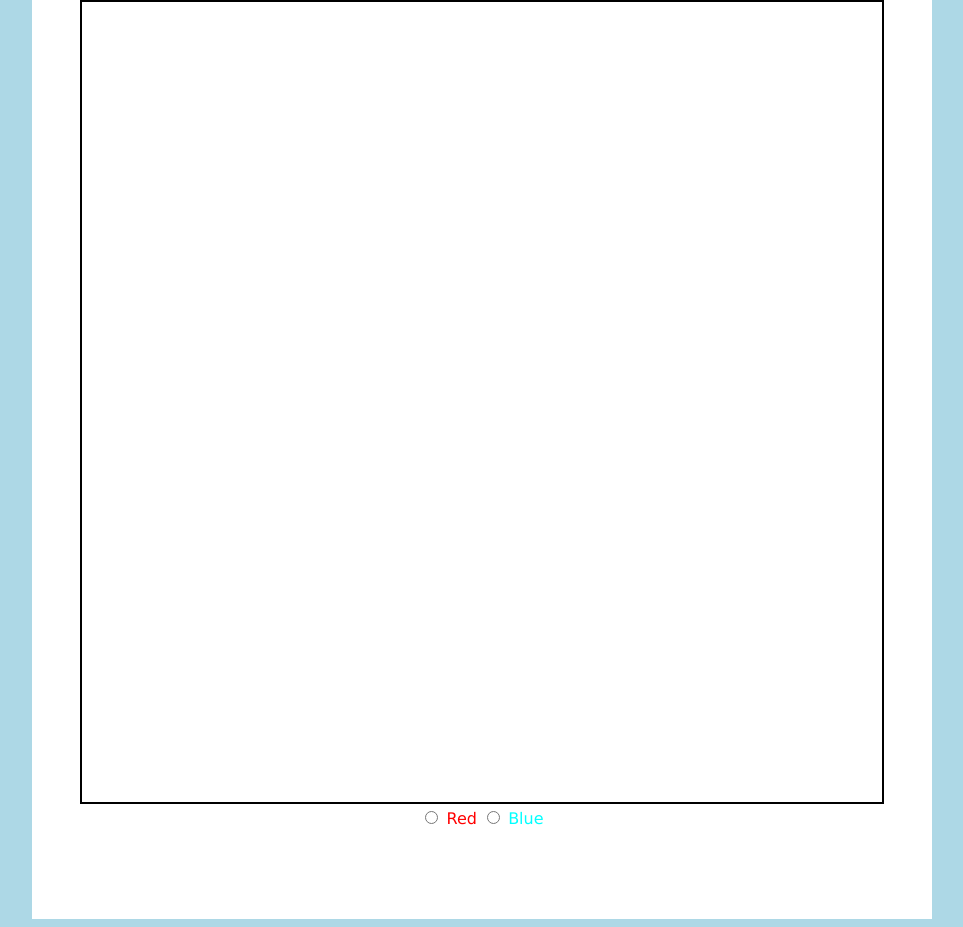
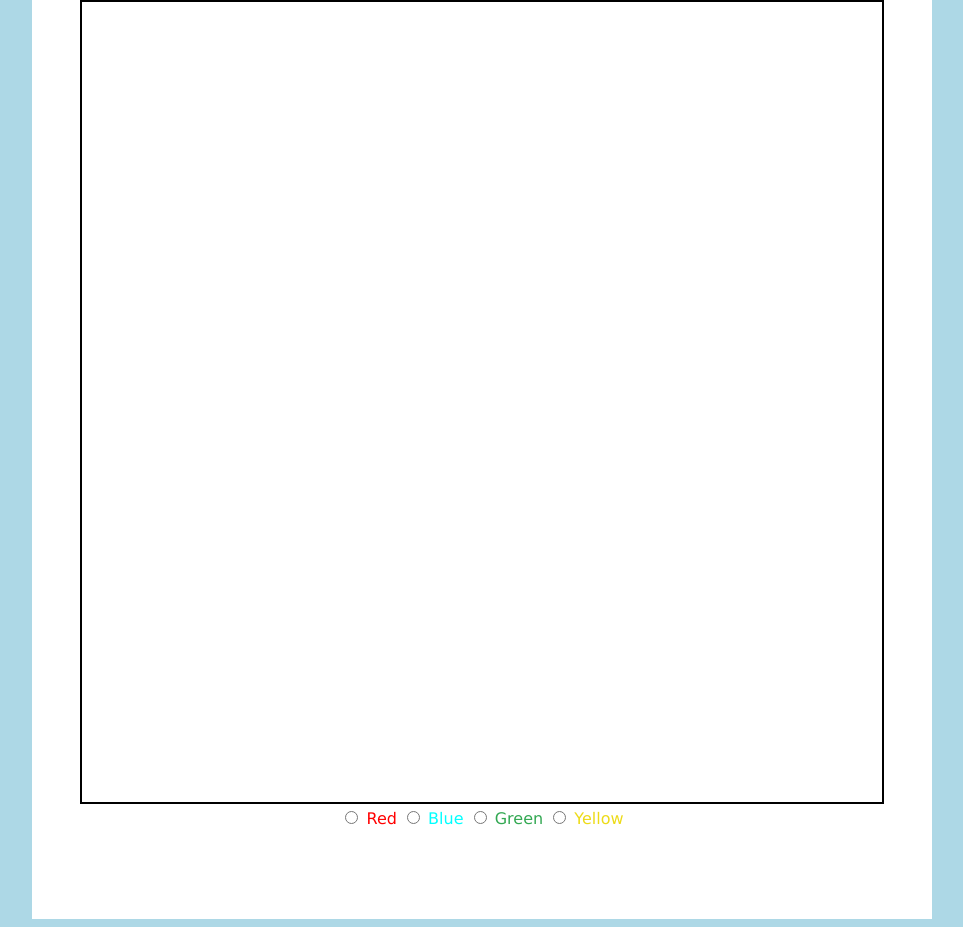
Before and after one commit to badman-dev/god-game, a plain HTML site: page index.html in a window 1280 px wide. Shown: the part 99-1026 px from the top of the page, without its empty margins (158-1121 px from the left). Drawn offline with Linux system fonts and the light colour scheme.

Commit message:
more colors

```diff
--- a/index.html
+++ b/index.html
@@ -15,6 +15,10 @@
                 <label style="color: #FF0000" for="red">Red</label>
                 <input type="radio" id="blue" name="colorSpawn" value="#00FFFF">
                 <label style="color: #00FFFF" for="blue">Blue</label>
+                <input type="radio" id="green" name="colorSpawn" value="#32a852">
+                <label style="color: #32a852" for="green">Green</label>
+                <input type="radio" id="yellow" name="colorSpawn" value="#eddb18">
+                <label style="color: #eddb18" for="yellow">Yellow</label>
             </form>
         </div>
         <script src="index.js"></script>
--- a/index.js
+++ b/index.js
@@ -1,7 +1,5 @@
 const canvas = document.getElementById("game");
 const ctx = canvas.getContext("2d");
-const radioRed = document.getElementById("red");
-const radioBlue = document.getElementById("blue");
 const radios = document.getElementsByName("colorSpawn")
 
 const units = [];
```
